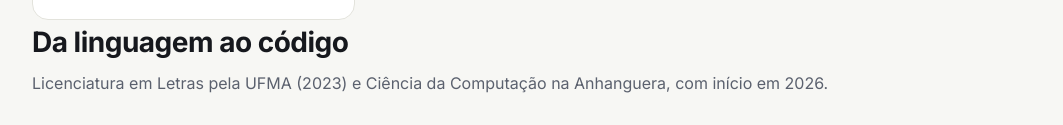
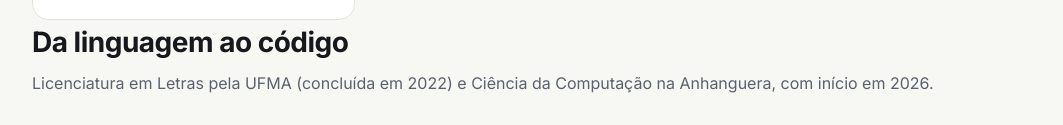
Before and after one commit to EmanuelEC21/EmanuelEC21.github.io, a plain HTML site: page index.html in a window 1280 px wide. Shown: the part 3783-3908 px from the top of the page, without its empty margins (108-1171 px from the left). Drawn offline with Linux system fonts and the light colour scheme.

Commit message:
Ano de conclusão de Letras
Co-Authored-By: Claude Opus 5.5 <noreply@anthropic.com>

```diff
--- a/index.html
+++ b/index.html
@@ -238,7 +238,7 @@
 
 <section class="wrap">
   <h2>Da linguagem ao código</h2>
-  <p class="sub">Licenciatura em Letras pela UFMA (2023) e Ciência da Computação na Anhanguera, com início em 2026.</p>
+  <p class="sub">Licenciatura em Letras pela UFMA (concluída em 2022) e Ciência da Computação na Anhanguera, com início em 2026.</p>
   <div class="grid2">
     <div class="card"><h4>Primeiro a dor, depois o código</h4><p>O BOT PEGE e o Profon nasceram do que eu e meus colegas enfrentamos todo dia na escola. Antes de programar, eu entendo a rotina de quem vai usar.</p></div>
     <div class="card"><h4>Linguagem é a matéria-prima da IA</h4><p>Escrever prompts, estruturar respostas e pensar em como um bot conversa com uma pessoa é o encontro da minha formação em Letras com a Computação.</p></div>
```
